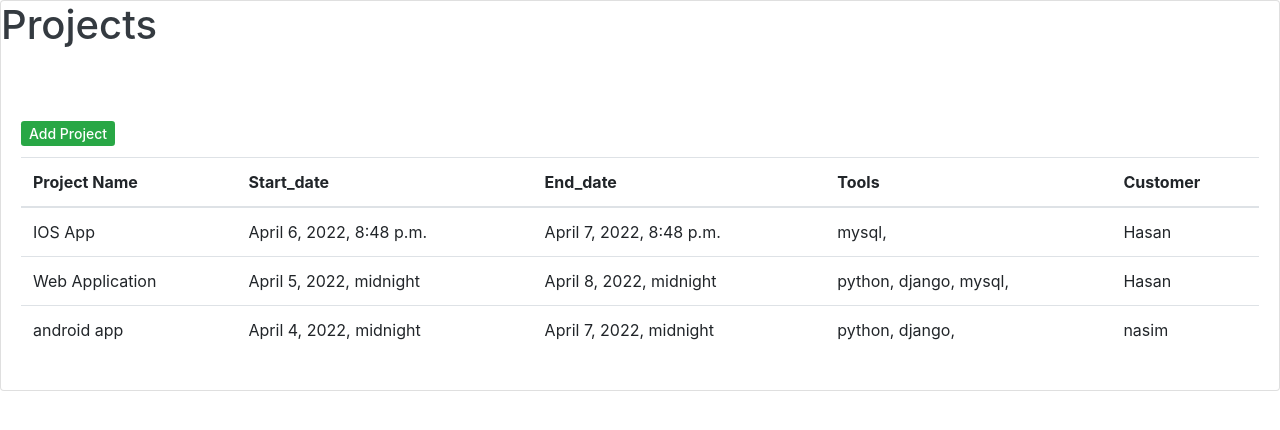
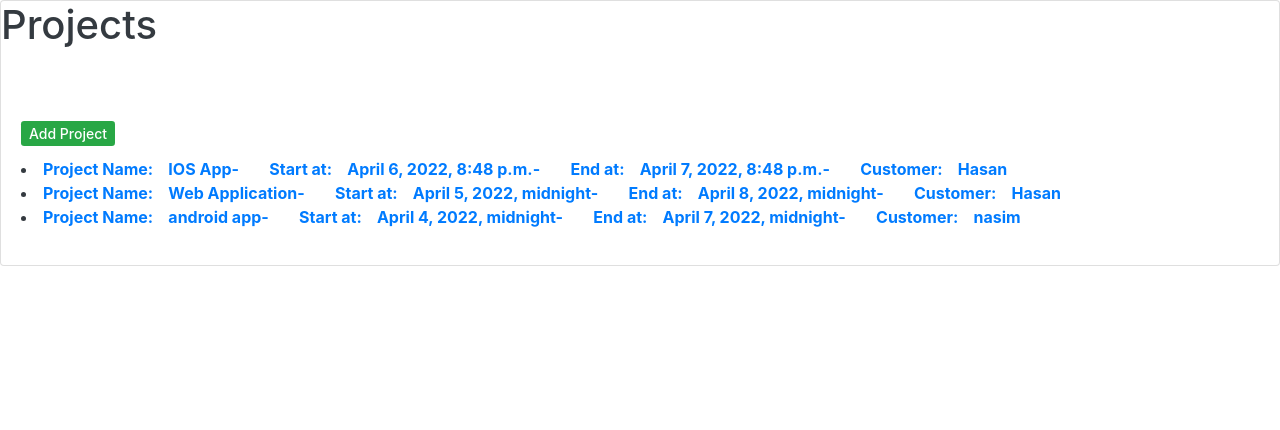
Before and after one commit to MehediHasanNasim/project_management, a Django app: page /projects/ in a window 1280 px wide. Shown: the part 56-486 px from the top of the page. Run offline with Django 3.2, Linux system fonts and the light colour scheme; data comes from the database, SQL or seed files in the repository; both versions use the stored data as it was after the commit; some libraries are stand-ins or nearby versions.

Commit message:
added update & delete function for project

```diff
--- a/core/models.py
+++ b/core/models.py
@@ -36,8 +36,6 @@ class Project(models.Model):
         return self.project_name
 
 
-
-
 class Developer(models.Model):
     devoloper_name = models.CharField(max_length=32, blank=True)
 
--- a/core/templates/core/base.html
+++ b/core/templates/core/base.html
@@ -17,9 +17,12 @@
       type="text/css"
     /> -->
 
-    {% block extracss %} {% endblock extracss %}
+    <title>
+      {% block title %}
 
-    <title>{% block title %} {% endblock title %}</title>
+      {% endblock title %}
+  </title>
+
   </head>
   <body class="my_body">
     <nav class="navbar navbar-expand-lg navbar-dark bg-dark">
--- a/core/templates/core/projects.html
+++ b/core/templates/core/projects.html
@@ -23,11 +23,14 @@
     <h1 class=" text-dark " >Projects</h1><br>
     <div class="card-body text-dark">
       <h1> <a href="{% url 'add_project' %}" class="bnt btn-sm btn-success" >Add Project</a> </h1>
+      {% comment %} <h1> <a href="{% url 'project_update' project.id %}" class="bnt btn-sm btn-success" >Update Project</a> </h1>   {% endcomment %}
+      {% comment %} <h1> <a href="{% url 'project_info' project.id %}" class="bnt btn-sm btn-success" >info Project</a> </h1>   {% endcomment %}
 
         <table class="table">
 
-            <thead>
+            {% comment %} <thead>
               <tr>
+                <th scope="col">Project Id</th>
                 <th scope="col">Project Name</th>
                 <th scope="col">Start_date</th>
                 <th scope="col">End_date</th>
@@ -35,11 +38,22 @@
                 <th scope="col">Customer</th>
               </tr>
             </thead>
-            <tbody>
+            <tbody> {% endcomment %}
+
               {% if project_list %}
 
               {% for project in project_list  %}
-              <tr>
+
+              <li> <a  class="div_register" href="{% url 'project_info' project.id %}">
+                <b> Project Name:    &nbsp;&nbsp;    {{ project.project_name }}-       &nbsp;&nbsp;&nbsp;&nbsp;&nbsp;&nbsp;
+                    Start at:    &nbsp;&nbsp;        {{ project.start_date }}-         &nbsp;&nbsp;&nbsp;&nbsp;&nbsp;&nbsp;
+                    End at:      &nbsp;&nbsp;        {{ project.end_date}}-            &nbsp;&nbsp;&nbsp;&nbsp;&nbsp;&nbsp;
+                    Customer:    &nbsp;&nbsp;        {{ project.customer.customer_name }} </b> </a> <br></li>
+
+
+              {% comment %} <tr>
+                <a  class="div_register" href="{% url 'project_info' project.id %}">
+                  <td>{{ project.id }}</td>
                   <td>{{ project.project_name }}</td>
                   <td>{{ project.start_date }}</td>
                   <td>{{ project.end_date }}</td>
@@ -51,7 +65,8 @@
                   <td>{{ project.customer.customer_name }}
 
                   </td>
-              </tr>
+                </a>
+              </tr> {% endcomment %}
               {% endfor %}
 
               {% else %}
@@ -67,8 +82,11 @@
 </div>
 
 
+
+
 {% endblock bodycontent %}
 
 
-{% block extrajs %}
+{% comment %} {% block extrajs %}
 {% endblock extrajs %}
+     {% endcomment %}
--- a/core/templates/core/task.html
+++ b/core/templates/core/task.html
@@ -20,8 +20,9 @@
 
 
 <div class="card div_main div_register ">
-    <h1 class="">
+    <h1 class="">&nbsp;&nbsp;&nbsp;
           <a href="{% url 'add-task' 5%}" class="bnt btn-sm btn-success" >Add Task</a>
+          <a href="{% url 'update-task' 5%}" class="bnt btn-sm btn-warning" >Update Task?</a>
     </h1><br>
     <div class="card-body text-dark">
 
--- a/core/urls.py
+++ b/core/urls.py
@@ -9,7 +9,9 @@ urlpatterns = [
     path('update-task/<int:pk>/', views.updateTask, name='update-task'),
 
     path('add_project/', views.add_project, name='add_project'),
-
+    path('project_info/<int:id>/', views.project_info, name="project_info"),
+    path('project_update/<int:project_id>/', views.project_update, name="project_update"),
+    path('project_delete/<int:project_id>/', views.project_delete, name="project_delete"),
 
     path('test/<int:pk>', views.test, name='test'),
 ]
--- a/core/views.py
+++ b/core/views.py
@@ -8,6 +8,7 @@ from .models import Developer, Project, Customer, Tool
 from core import models
 from .models import Project, Customer, Task, Tool, TaskPriority
 from . form import TaskForm, ProjectForm
+from core import form
 
 
 def home(request):
@@ -17,6 +18,7 @@ def home(request):
         }
     return render(request, 'core/home.html', context)
 
+
 def projects(request):
     project_list = Project.objects.all().order_by('project_name')
     diction= {
@@ -24,8 +26,8 @@ def projects(request):
         }
     return render(request, 'core/projects.html', context=diction)
 
+
 def add_project(request):
-
     tools = Tool.objects.all()
     customers = Customer.objects.all()
     myform = ProjectForm()
@@ -33,10 +35,7 @@ def add_project(request):
         'myform':myform,
         'tools':tools,
         'customers': customers
-
     }
-
-
     if request.method == 'POST':
         print(request.POST)
         myform = ProjectForm(request.POST)
@@ -48,9 +47,41 @@ def add_project(request):
             return redirect('projects')
         else:
             print('Oops.. Try again')
+    return render(request, 'core/add_project.html', context=diction)
 
 
-    return render(request, 'core/add_project.html', context=diction)
+def project_info(request, id):
+    project = Project.objects.filter(pk=id)
+    if project:
+        project= Project.objects.get(pk=id)
+    diction = {'project':project}
+    print('project')
+    return render (request, 'core/project_info.html', context=diction)
+
+
+def project_update(request, project_id):
+    project_info = Project.objects.get(pk=project_id)
+    update_form = form.ProjectForm(instance=project_info)
+
+    if request.method =="POST":
+        update_form = form.ProjectForm(request.POST, instance=project_info)
+
+        if update_form.is_valid():
+            update_form.save(commit=True)
+            return projects(request)
+
+    diction = {'update_form': update_form}
+    return render (request, 'core/project_update.html', context=diction)
+
+
+def project_delete(request, project_id):
+    project= Project.objects.get(pk=project_id).delete()
+    diction = {'delete_message': "Delete Done"}
+    return render (request, 'core/project_delete.html', context=diction)
+
+
+
+
 
 
 def task(request, pk):
```
Also changed, not shown: core/templates/core/add_project.html (+5 -5 lines), core/templates/core/project_delete.html (added, +25 -0 lines), core/templates/core/project_info.html (added, +55 -0 lines), core/templates/core/project_update.html (added, +48 -0 lines), db.sqlite3. Lines whose indentation alone changed are shown as unchanged.
